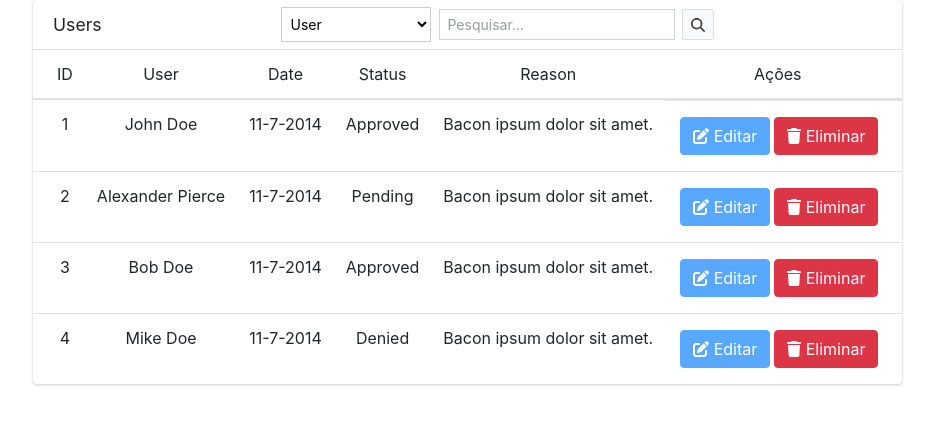
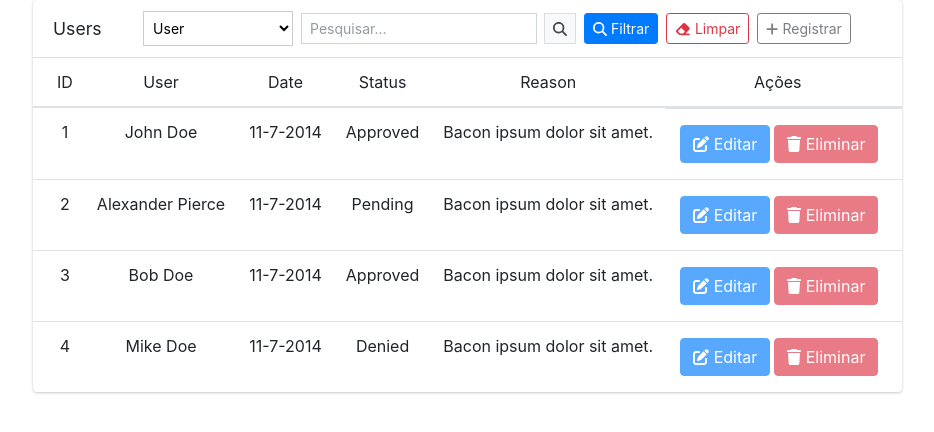
Before and after one commit to Mario-Coxe/vue-componentization, a Vue app: page / in a window 1280 px wide. Shown: the top 432 px of the page, without its empty margins (14-948 px from the left). Built offline with nearby package versions, Linux system fonts and the light colour scheme.

Commit message:
feat: add buttons in card-tools and their props

```diff
--- a/src/App.vue
+++ b/src/App.vue
@@ -81,6 +81,8 @@ const tableData = [
     :search="true"
     :buttonActions="true"
     :editIsDisabled="true"
+    :registerButtonIsDisabled="true"
+    :showRegisterButton="true"
     searchPlaceholder="Search items..."
   />
   <!--
--- a/src/components/table/table.vue
+++ b/src/components/table/table.vue
@@ -6,13 +6,27 @@
           <h3 class="card-title">{{ title }}</h3>
 
           <div v-if="search" class="card-tools">
-            <div class="input-group input-group-sm optionbox">
+            <div class="input-group input-group-sm btn-sm optionbox">
               <select v-model="selectedColumn" class="form-select form-select-sm me-2">
                 <option v-for="column in columns" :key="column.key" :value="column.key">
                   {{ column.label }}
                 </option>
               </select>
               <SearchInput placeholder="Pesquisar..." class="form-control" />
+
+              <button class="btn btn-sm btn-primary ms-2">
+                <i class="fas fa-search"></i> Filtrar
+              </button>
+              <button class="btn btn-sm btn btn-outline-danger ms-2">
+                <i class="fas fa-eraser"></i> Limpar
+              </button>
+              <button
+                v-if="showRegisterButton"
+                class="btn btn-sm btn-outline-dark ms-2"
+                :disabled="registerButtonIsDisabled"
+              >
+                <i class="fas fa-plus"></i> Registrar
+              </button>
             </div>
           </div>
         </div>
@@ -21,10 +35,8 @@
             <thead>
               <tr class="text-center">
                 <th>ID</th>
-                <!-- Coluna para o ID -->
                 <th v-for="column in columns" :key="column.key">{{ column.label }}</th>
                 <th v-if="buttonActions">Ações</th>
-                <!-- Coluna para os botões de ação -->
               </tr>
             </thead>
 
@@ -38,7 +50,7 @@
                     <Button
                       type="btn-sm btn-primary"
                       size="btn-lg"
-                      :isDisabled="editIsDisabled"
+                      isDisabled="editIsDisabled"
                       icon="fas fa-edit"
                     >
                       Editar
@@ -48,7 +60,7 @@
                   <Button
                     type="btn-sm btn-danger ms-3"
                     size="btn-lg"
-                    :isDisabled="deleteIsDisabled"
+                    isDisabled="deleteIsDisabled"
                     icon="fas fa-trash"
                   >
                     Eliminar
@@ -95,6 +107,14 @@ const props = defineProps({
   deleteIsDisabled: {
     type: Boolean,
     default: false
+  },
+  showRegisterButton: {
+    type: Boolean,
+    default: true
+  },
+  registerButtonIsDisabled: {
+    type: Boolean,
+    default: false
   }
 })
 
```
